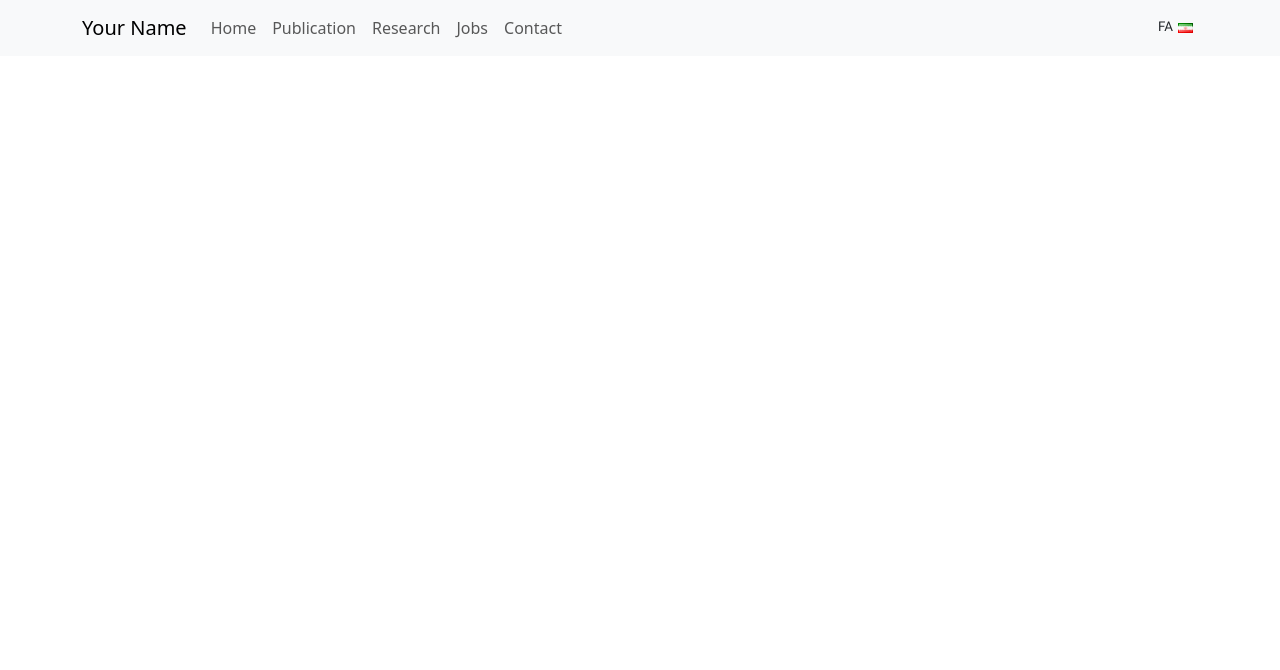
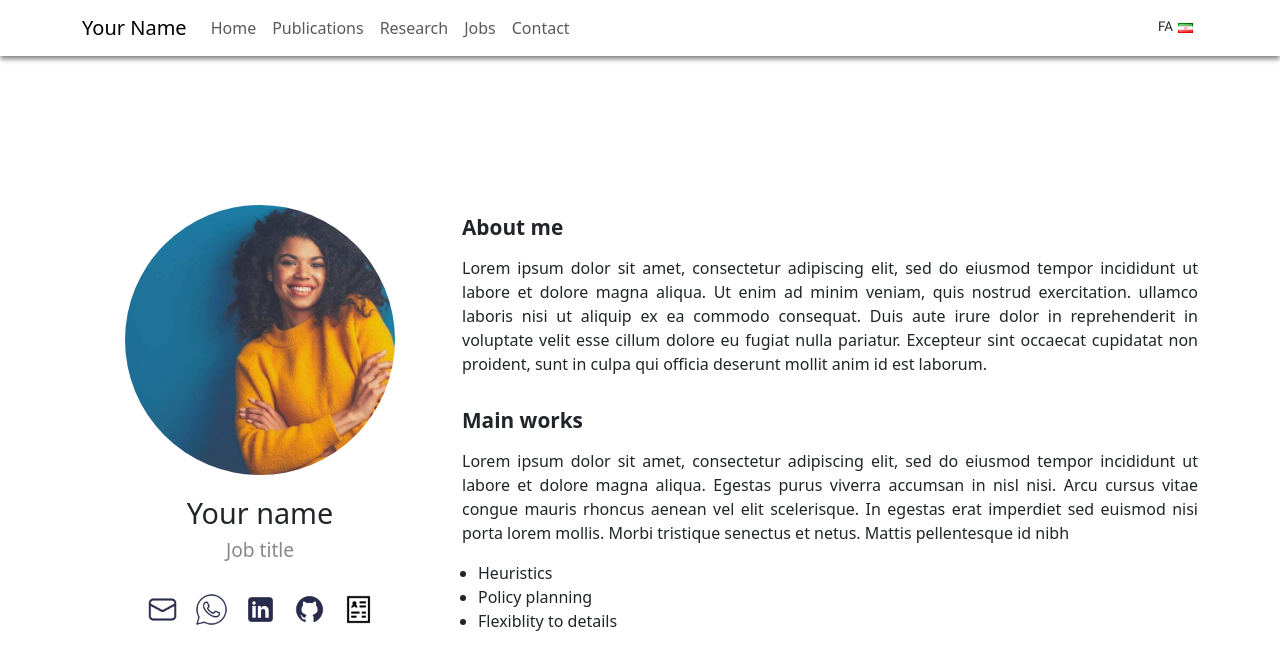
Before and after one commit to reza-azimifar/Academic-CV, a website: page index.html in a window 1280 px wide. Drawn offline with nearby package versions, Linux system fonts and the light colour scheme.

Commit message:
complete index.html and style it

```diff
--- a/assets/css/style.css
+++ b/assets/css/style.css
@@ -39,3 +39,91 @@
     align-items: center;
     justify-content: space-between;
 }
+
+.bg-light {
+    background-color: #fff !important;
+    box-shadow: 0 3px 5px rgba(0, 0, 0, 0.5);
+}
+
+/* Home page styles */
+.main_header {
+    display: flex;
+    align-items: center;
+    min-height: 90vh;
+}
+
+.main_header_info {
+    display: flex;
+    flex-direction: column;
+    align-items: center;
+}
+
+.main_header_info img {
+    width: 280px;
+    height: 280px;
+    object-fit: cover;
+    border-radius: 100%;
+    border: 5px solid #fff;
+}
+
+.main_header_info h1 {
+    font-size: 1.8rem;
+    margin-top: 1rem;
+}
+
+.main_header_info h2 {
+    color: #888;
+    font-size: 1.2rem;
+    font-weight: 400;
+    margin-bottom: 1.5rem;
+}
+
+.main_header ul {
+    padding: 0;
+    padding-left: 1rem;
+    margin-top: 1rem;
+}
+
+#home_links {
+    display: flex;
+    align-items: center;
+    list-style: none;
+    margin-top: 0.5rem;
+}
+
+#home_links a {
+    margin: 0 0.5rem;
+    width: 33px;
+    display: block;
+    display: flex;
+    align-items: center;
+    justify-content: center;
+    padding-bottom: 0.4rem;
+    transform: scale(1);
+    transition: all 0.3s;
+}
+
+#home_links a:hover {
+    transform: scale(1.1);
+}
+
+#home_links img {
+    width: auto;
+    height: 33px;
+    box-shadow: none;
+    object-fit: contain;
+    border-radius: 0;
+    border: none;
+}
+
+.main_header_content p {
+    text-align: justify;
+}
+
+.title {
+    font-size: 1.3rem !important;
+    font-weight: bold;
+    position: relative;
+    margin-bottom: 1rem !important;
+    margin-top: 2rem;
+}
--- a/index.html
+++ b/index.html
@@ -26,5 +26,36 @@
 
     <body>
         <div id="include_navbar"></div>
+        <div class="container" id="content_wrapper">
+            <div class="row main_header">
+                <div class="col-lg-4 main_header_info">
+                    <img src="./files/profile.jpg" alt="user_name" id="home_image" />
+                    <h1 id="home_name">Your name</h1>
+                    <h2 id="home_job_title">Job title</h2>
+                    <div id="home_links">
+                        <li><a href="mailto:example@email.com" target="_blank"><img src="./assets/images/icons/mail.png" alt="mailto:example@email.com"></a></li>
+                        <li><a href="https://api.whatsapp.com/send?phone=your_number" target="_blank"><img src="./assets/images/icons/whatsapp.png" alt="https://api.whatsapp.com/send?phone=your_number"></a></li>
+                        <li><a href="https://www.linkedin.com/in/your_username/" target="_blank"><img src="./assets/images/icons/linkedin.png" alt="https://www.linkedin.com/in/your_username/"></a></li>
+                        <li><a href="https://github.com/your_username" target="_blank"><img src="./assets/images/icons/github.png" alt="https://github.com/your_username"></a></li>
+                        <li><a href="../files/resume.pdf" target="_blank"><img src="./assets/images/icons/resume.png" alt="../files/resume.pdf"></a></li>
+                    </div>
+                </div>
+                <div class="col-lg-8 main_header_content">
+                    <h2 id="home_title" class="title">About me</h2>
+                    <div id="home_content">
+                        <div>
+                            <p>Lorem ipsum dolor sit amet, consectetur adipiscing elit, sed do eiusmod tempor incididunt ut labore et dolore magna aliqua. Ut enim ad minim veniam, quis nostrud exercitation. ullamco laboris nisi ut aliquip ex ea commodo consequat. Duis aute irure dolor in reprehenderit in voluptate velit esse cillum dolore eu fugiat nulla pariatur. Excepteur sint occaecat cupidatat non proident, sunt in culpa qui officia deserunt mollit anim id est laborum.</p>
+                            <h2 class="title">Main works</h2>
+                            <p>Lorem ipsum dolor sit amet, consectetur adipiscing elit, sed do eiusmod tempor incididunt ut labore et dolore magna aliqua. Egestas purus viverra accumsan in nisl nisi. Arcu cursus vitae congue mauris rhoncus aenean vel elit scelerisque. In egestas erat imperdiet sed euismod nisi porta lorem mollis. Morbi tristique senectus et netus. Mattis pellentesque id nibh</p>
+                            <ul>
+                                <li>Heuristics</li>
+                                <li>Policy planning</li>
+                                <li>Flexiblity to details</li>
+                            </ul>
+                        </div>
+                    </div>
+                </div>
+            </div>
+        </div>
     </body>
 </html>
--- a/utils/navbar.html
+++ b/utils/navbar.html
@@ -7,7 +7,7 @@
     <div class="collapse navbar-collapse" id="myNavbar">
       <ul class="navbar-nav" id="navbar_links">
         <li class="nav-item"><a class="nav-link" href="#">Home</a></li>
-        <li class="nav-item"><a class="nav-link" href="#">Publication</a></li>
+        <li class="nav-item"><a class="nav-link" href="#">Publications</a></li>
         <li class="nav-item"><a class="nav-link" href="#">Research</a></li>
         <li class="nav-item"><a class="nav-link" href="#">Jobs</a></li>
         <li class="nav-item"><a class="nav-link" href="#">Contact</a></li>
```
